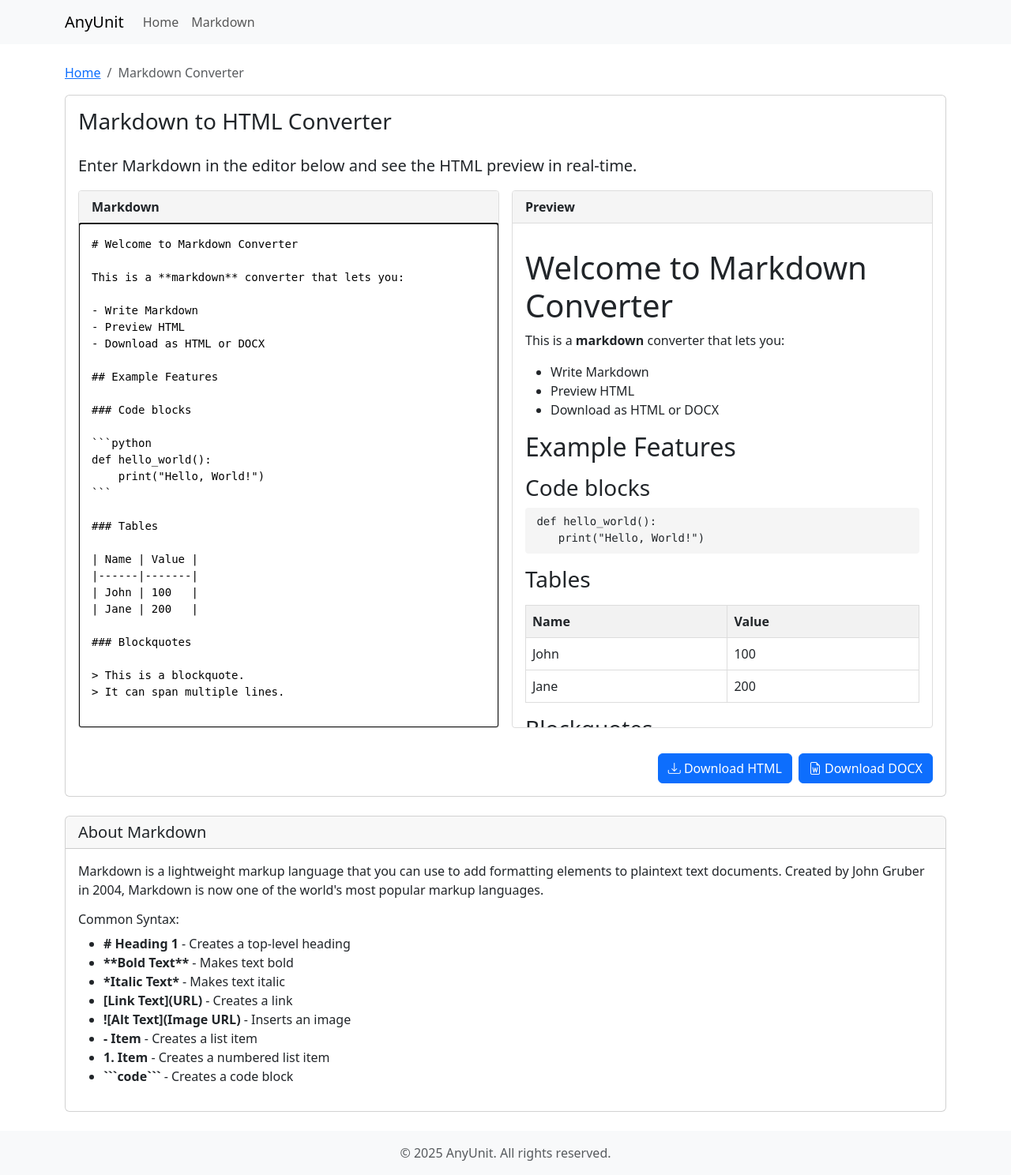
After one commit to gaidar/anyunit, a Flask app: page /markdown/ in a window 1280 px wide. The commit adds this page. Shown: the whole page at 79% size. Run offline with Flask 3, Linux system fonts and the light colour scheme; some libraries are stand-ins or nearby versions.

Commit message:
markdown converter

````diff
--- a/app/__init__.py
+++ b/app/__init__.py
@@ -9,9 +9,11 @@ def create_app(config_class=Config):
     from app.routes.main import main_bp
     from app.routes.converter import converter_bp
     from app.routes.api import api_bp
+    from app.routes.markdown_converter import markdown_bp
 
     app.register_blueprint(main_bp)
     app.register_blueprint(converter_bp, url_prefix='/convert')
     app.register_blueprint(api_bp)
+    app.register_blueprint(markdown_bp, url_prefix='/markdown')
 
     return app
--- /dev/null
+++ b/app/routes/markdown_converter.py
@@ -0,0 +1,198 @@
+# app/routes/markdown_converter.py
+from flask import Blueprint, render_template, request, jsonify, send_file
+import markdown
+import io
+import os
+import tempfile
+from docx import Document
+import html2docx
+
+markdown_bp = Blueprint('markdown', __name__)
+
+@markdown_bp.route('/')
+def index():
+    """Render the markdown converter page"""
+    return render_template('markdown/index.html')
+
+@markdown_bp.route('/convert', methods=['POST'])
+def convert():
+    """Convert markdown to HTML"""
+    try:
+        data = request.get_json()
+        if not data or 'markdown' not in data:
+            return jsonify({'success': False, 'error': 'No markdown provided'}), 400
+
+        # Convert markdown to HTML
+        md_text = data['markdown']
+        html_content = markdown.markdown(
+            md_text,
+            extensions=['extra', 'codehilite', 'tables']
+        )
+
+        return jsonify({
+            'success': True,
+            'html': html_content
+        })
+
+    except Exception as e:
+        return jsonify({'success': False, 'error': str(e)}), 500
+
+@markdown_bp.route('/download/html', methods=['POST'])
+def download_html():
+    """Download the converted HTML as a file"""
+    try:
+        md_text = request.form.get('markdown', '')
+        if not md_text:
+            return jsonify({'success': False, 'error': 'No markdown provided'}), 400
+
+        # Convert markdown to HTML
+        html_content = markdown.markdown(
+            md_text,
+            extensions=['extra', 'codehilite', 'tables']
+        )
+
+        # Wrap the HTML content in a basic HTML document
+        full_html = f"""<!DOCTYPE html>
+<html>
+<head>
+    <meta charset="UTF-8">
+    <meta name="viewport" content="width=device-width, initial-scale=1.0">
+    <title>Markdown Conversion</title>
+    <style>
+        body {{ font-family: Arial, sans-serif; line-height: 1.6; padding: 20px; max-width: 800px; margin: 0 auto; }}
+        pre {{ background-color: #f4f4f4; padding: 10px; border-radius: 5px; overflow-x: auto; }}
+        code {{ background-color: #f4f4f4; padding: 2px 4px; border-radius: 3px; }}
+        blockquote {{ border-left: 4px solid #ddd; padding-left: 15px; color: #666; }}
+        table {{ border-collapse: collapse; width: 100%; }}
+        th, td {{ border: 1px solid #ddd; padding: 8px; }}
+        th {{ background-color: #f2f2f2; }}
+    </style>
+</head>
+<body>
+{html_content}
+</body>
+</html>"""
+
+        # Create a memory file-like object
+        mem = io.BytesIO()
+        mem.write(full_html.encode('utf-8'))
+        mem.seek(0)
+
+        return send_file(
+            mem,
+            as_attachment=True,
+            download_name='markdown_conversion.html',
+            mimetype='text/html'
+        )
+
+    except Exception as e:
+        return jsonify({'success': False, 'error': str(e)}), 500
+
+@markdown_bp.route('/download/docx', methods=['POST'])
+def download_docx():
+    """Download the converted markdown as a DOCX file"""
+    try:
+        md_text = request.form.get('markdown', '')
+        if not md_text:
+            return jsonify({'success': False, 'error': 'No markdown provided'}), 400
+
+        # Convert markdown to HTML
+        html_content = markdown.markdown(
+            md_text,
+            extensions=['extra', 'codehilite', 'tables']
+        )
+
+        # Create a temporary HTML file
+        with tempfile.NamedTemporaryFile(suffix='.html', delete=False) as temp_html:
+            temp_html_path = temp_html.name
+            temp_html.write(f"""<!DOCTYPE html>
+<html>
+<head>
+    <meta charset="UTF-8">
+    <title>Markdown Conversion</title>
+</head>
+<body>
+{html_content}
+</body>
+</html>""".encode('utf-8'))
+
+        # Create a temporary DOCX file
+        temp_docx_path = tempfile.NamedTemporaryFile(suffix='.docx', delete=False).name
+
+        try:
+            # Use pandoc for conversion (must be installed on the system)
+            import subprocess
+            result = subprocess.run(
+                ['pandoc', temp_html_path, '-f', 'html', '-t', 'docx', '-o', temp_docx_path],
+                capture_output=True,
+                text=True,
+                check=True
+            )
+
+            # Return the file
+            return send_file(
+                temp_docx_path,
+                as_attachment=True,
+                download_name='markdown_conversion.docx',
+                mimetype='application/vnd.openxmlformats-officedocument.wordprocessingml.document'
+            )
+        except subprocess.CalledProcessError as e:
+            return jsonify({'success': False, 'error': f"Pandoc conversion failed: {e.stderr}"}), 500
+        except FileNotFoundError:
+            # Fallback if pandoc is not available - use python-mammoth in reverse
+            from docx import Document
+
+            # Create a Document
+            doc = Document()
+
+            # Parse HTML and convert to DOCX
+            from bs4 import BeautifulSoup
+            soup = BeautifulSoup(html_content, 'html.parser')
+
+            # Process headings
+            for i in range(1, 7):
+                for heading in soup.find_all(f'h{i}'):
+                    doc.add_heading(heading.get_text(), level=i)
+                    heading.decompose()  # Remove the heading from the soup
+
+            # Process paragraphs
+            for para in soup.find_all('p'):
+                p = doc.add_paragraph()
+                for child in para.children:
+                    if child.name == 'strong' or child.name == 'b':
+                        p.add_run(child.get_text()).bold = True
+                    elif child.name == 'em' or child.name == 'i':
+                        p.add_run(child.get_text()).italic = True
+                    else:
+                        p.add_run(str(child))
+
+            # Process lists
+            for ul in soup.find_all('ul'):
+                for li in ul.find_all('li'):
+                    doc.add_paragraph(li.get_text(), style='List Bullet')
+
+            for ol in soup.find_all('ol'):
+                for i, li in enumerate(ol.find_all('li')):
+                    doc.add_paragraph(li.get_text(), style='List Number')
+
+            # Save to a BytesIO object
+            docx_io = io.BytesIO()
+            doc.save(docx_io)
+            docx_io.seek(0)
+
+            return send_file(
+                docx_io,
+                as_attachment=True,
+                download_name='markdown_conversion.docx',
+                mimetype='application/vnd.openxmlformats-officedocument.wordprocessingml.document'
+            )
+        finally:
+            # Clean up temporary files
+            try:
+                os.unlink(temp_html_path)
+                os.unlink(temp_docx_path)
+            except:
+                pass
+
+    except Exception as e:
+        return jsonify({'success': False, 'error': str(e)}), 500
--- a/app/templates/base.html
+++ b/app/templates/base.html
@@ -32,6 +32,9 @@
                     <li class="nav-item">
                         <a class="nav-link" href="{{ url_for('main.index') }}">Home</a>
                     </li>
+                    <li class="nav-item">
+                        <a class="nav-link" href="{{ url_for('markdown.index') }}">Markdown</a>
+                    </li>
                 </ul>
             </div>
         </div>
--- /dev/null
+++ b/app/templates/markdown/index.html
@@ -0,0 +1,269 @@
+{# templates/pages/markdown/index.html #}
+{% extends "base.html" %}
+
+{% block title %}Markdown to HTML Converter - AnyUnit{% endblock %}
+{% block meta_description %}Convert Markdown to HTML easily. Preview, edit, and download as HTML or DOCX.{% endblock %}
+
+{% block extra_css %}
+<link href="https://cdn.jsdelivr.net/npm/prismjs@1.29.0/themes/prism.min.css" rel="stylesheet">
+<style>
+    .markdown-container {
+        display: flex;
+        flex-direction: column;
+        height: 70vh;
+        gap: 1rem;
+    }
+
+    .editor-container {
+        display: flex;
+        flex: 1;
+        gap: 1rem;
+        min-height: 400px;
+    }
+
+    .editor-pane,
+    .preview-pane {
+        flex: 1;
+        display: flex;
+        flex-direction: column;
+        border: 1px solid #ddd;
+        border-radius: 4px;
+        overflow: hidden;
+    }
+
+    .editor-header,
+    .preview-header {
+        background-color: #f5f5f5;
+        padding: 0.5rem 1rem;
+        border-bottom: 1px solid #ddd;
+        font-weight: bold;
+    }
+
+    #markdown-editor {
+        flex: 1;
+        padding: 1rem;
+        border: none;
+        resize: none;
+        font-family: monospace;
+        font-size: 14px;
+        line-height: 1.5;
+    }
+
+    #preview-content {
+        flex: 1;
+        padding: 1rem;
+        overflow: auto;
+    }
+
+    .actions-container {
+        display: flex;
+        justify-content: flex-end;
+        gap: 0.5rem;
+        margin-top: 1rem;
+    }
+
+    /* Preview styling */
+    #preview-content h1,
+    #preview-content h2,
+    #preview-content h3 {
+        margin-top: 1rem;
+        margin-bottom: 0.5rem;
+    }
+
+    #preview-content pre {
+        background-color: #f5f5f5;
+        padding: 0.5rem;
+        border-radius: 4px;
+        overflow-x: auto;
+    }
+
+    #preview-content code {
+        background-color: #f5f5f5;
+        padding: 0.2rem 0.4rem;
+        border-radius: 3px;
+    }
+
+    #preview-content blockquote {
+        border-left: 4px solid #ddd;
+        padding-left: 1rem;
+        margin-left: 0;
+        color: #666;
+    }
+
+    #preview-content table {
+        border-collapse: collapse;
+        width: 100%;
+        margin: 1rem 0;
+    }
+
+    #preview-content th,
+    #preview-content td {
+        border: 1px solid #ddd;
+        padding: 8px;
+    }
+
+    #preview-content th {
+        background-color: #f2f2f2;
+    }
+</style>
+{% endblock %}
+
+{% block content %}
+<div class="row">
+    <div class="col-12">
+        <nav aria-label="breadcrumb">
+            <ol class="breadcrumb">
+                <li class="breadcrumb-item"><a href="{{ url_for('main.index') }}">Home</a></li>
+                <li class="breadcrumb-item active">Markdown Converter</li>
+            </ol>
+        </nav>
+
+        <div class="card mb-4">
+            <div class="card-body">
+                <h1 class="card-title h3 mb-4">Markdown to HTML Converter</h1>
+                <p class="lead">Enter Markdown in the editor below and see the HTML preview in real-time.</p>
+
+                <div class="markdown-container">
+                    <div class="editor-container">
+                        <div class="editor-pane">
+                            <div class="editor-header">Markdown</div>
+                            <textarea id="markdown-editor" placeholder="Enter your Markdown here..." autofocus>
+# Welcome to Markdown Converter
+
+This is a **markdown** converter that lets you:
+
+- Write Markdown
+- Preview HTML
+- Download as HTML or DOCX
+
+## Example Features
+
+### Code blocks
+
+```python
+def hello_world():
+    print("Hello, World!")
+```
+
+### Tables
+
+| Name | Value |
+|------|-------|
+| John | 100   |
+| Jane | 200   |
+
+### Blockquotes
+
+> This is a blockquote.
+> It can span multiple lines.
+</textarea>
+                        </div>
+                        <div class="preview-pane">
+                            <div class="preview-header">Preview</div>
+                            <div id="preview-content"></div>
+                        </div>
+                    </div>
+
+                    <div class="actions-container">
+                        <form id="html-download-form" action="{{ url_for('markdown.download_html') }}" method="post"
+                            class="d-inline">
+                            <input type="hidden" name="markdown" id="markdown-html-input">
+                            <button type="submit" class="btn btn-primary">
+                                <i class="bi bi-download"></i> Download HTML
+                            </button>
+                        </form>
+
+                        <form id="docx-download-form" action="{{ url_for('markdown.download_docx') }}" method="post"
+                            class="d-inline">
+                            <input type="hidden" name="markdown" id="markdown-docx-input">
+                            <button type="submit" class="btn btn-primary">
+                                <i class="bi bi-file-earmark-word"></i> Download DOCX
+                            </button>
+                        </form>
+                    </div>
+                </div>
+            </div>
+        </div>
+
+        <div class="card">
+            <div class="card-header">
+                <h2 class="h5 mb-0">About Markdown</h2>
+            </div>
+            <div class="card-body">
+                <p>Markdown is a lightweight markup language that you can use to add formatting elements to plaintext
+                    text documents. Created by John Gruber in 2004, Markdown is now one of the world's most popular
+                    markup languages.</p>
+
+                <h3 class="h6 mt-3">Common Syntax:</h3>
+                <ul>
+                    <li><strong># Heading 1</strong> - Creates a top-level heading</li>
+                    <li><strong>**Bold Text**</strong> - Makes text bold</li>
+                    <li><strong>*Italic Text*</strong> - Makes text italic</li>
+                    <li><strong>[Link Text](URL)</strong> - Creates a link</li>
+                    <li><strong>![Alt Text](Image URL)</strong> - Inserts an image</li>
+                    <li><strong>- Item</strong> - Creates a list item</li>
+                    <li><strong>1. Item</strong> - Creates a numbered list item</li>
+                    <li><strong>```code```</strong> - Creates a code block</li>
+                </ul>
+            </div>
+        </div>
+    </div>
+</div>
+{% endblock %}
+
+{% block extra_js %}
+<script src="https://cdn.jsdelivr.net/npm/prismjs@1.29.0/prism.min.js"></script>
+<script>
+    document.addEventListener('DOMContentLoaded', function () {
+        const markdownEditor = document.getElementById('markdown-editor');
+        const previewContent = document.getElementById('preview-content');
+        const htmlForm = document.getElementById('html-download-form');
+        const docxForm = document.getElementById('docx-download-form');
+        const markdownHtmlInput = document.getElementById('markdown-html-input');
+        const markdownDocxInput = document.getElementById('markdown-docx-input');
+
+        // Initial render
+        updatePreview();
+
+        // Update preview when user types
+        markdownEditor.addEventListener('input', updatePreview);
+
+        // Update hidden form fields when submitting
+        htmlForm.addEventListener('submit', function (e) {
+            markdownHtmlInput.value = markdownEditor.value;
+        });
+
+        docxForm.addEventListener('submit', function (e) {
+            markdownDocxInput.value = markdownEditor.value;
+        });
+
+        function updatePreview() {
+            const markdown = markdownEditor.value;
+
+            // Call API to convert markdown to HTML
+            fetch('{{ url_for("markdown.convert") }}', {
+                method: 'POST',
+                headers: {
+                    'Content-Type': 'application/json',
+                },
+                body: JSON.stringify({ markdown: markdown }),
+            })
+                .then(response => response.json())
+                .then(data => {
+                    if (data.success) {
+                        previewContent.innerHTML = data.html;
+                        // Rehighlight code blocks
+                        if (window.Prism) {
+                            Prism.highlightAllUnder(previewContent);
+                        }
+                    } else {
+                        previewContent.innerHTML = `<div class="alert alert-danger">${data.error}</div>`;
+                    }
+                })
+                .catch(error => {
+                    previewContent.innerHTML = `<div class="alert alert-danger">Error: ${error.message}</div>`;
+                });
+        }
+    });
+</script>
+{% endblock %}
````
Also changed, not shown: requirements.txt (+12 -0 lines).
